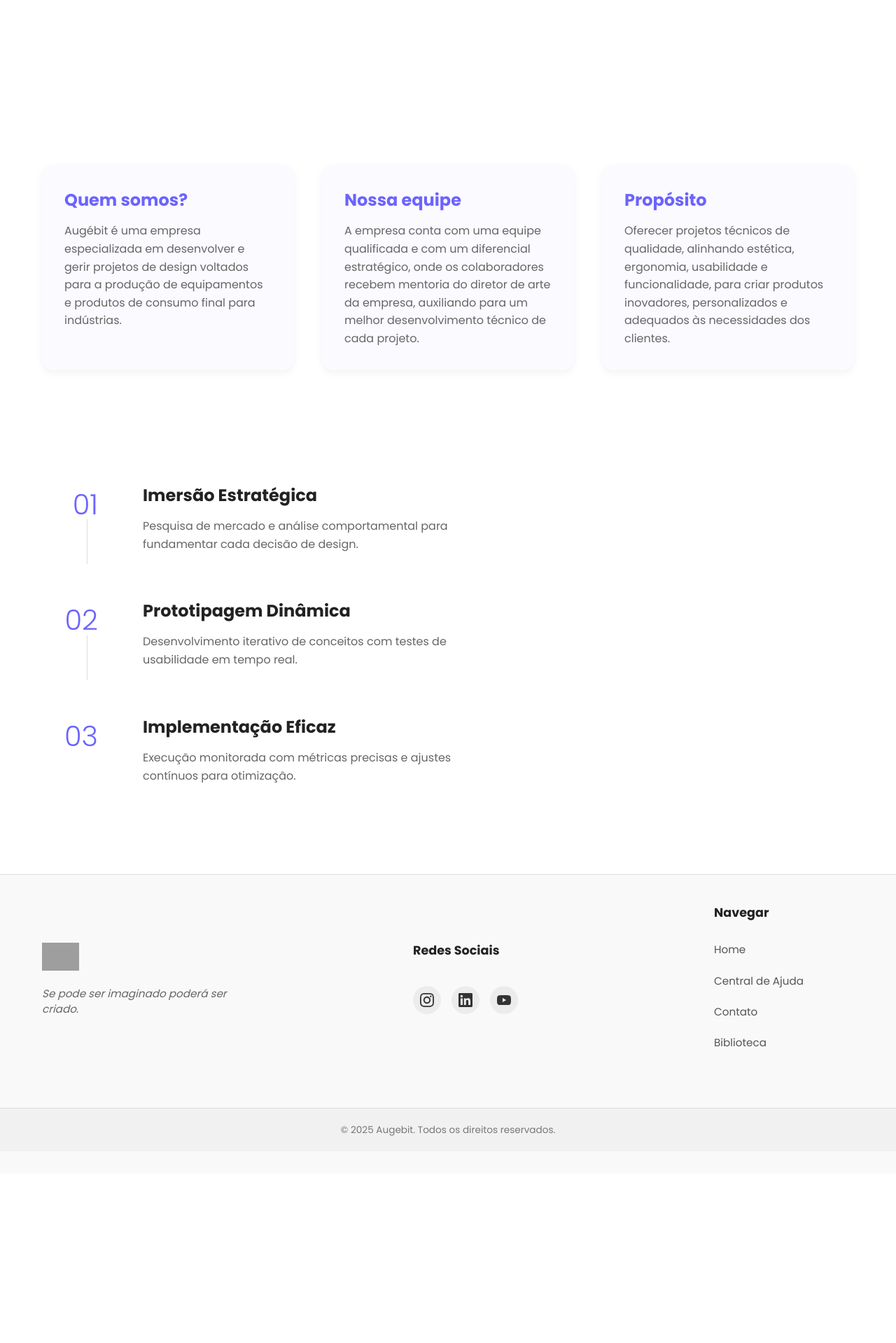
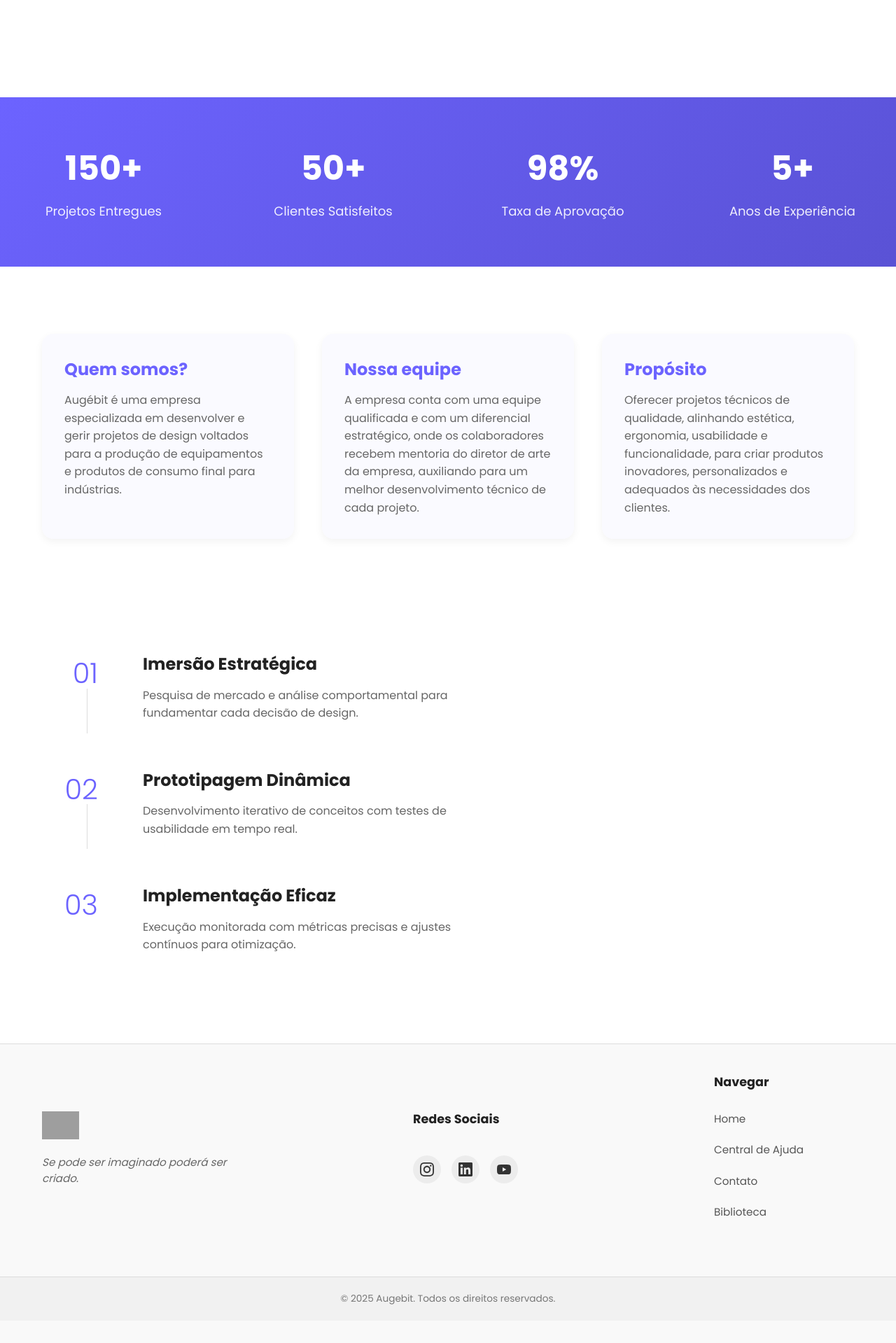
Before and after one commit to vic-cavalcant3/Augebit-RH, a PHP site: page / in a window 1280 px wide. Shown: the part 647-2566 px from the top of the page at 70% size. Before the commit the page ends 2292 px from the top, so only its background shows below. Run offline with PHP 8.4, Linux system fonts and the light colour scheme; grey boxes are pictures that could not be loaded.

Commit message:
mexendo na inicial (incrementando))

```diff
--- a/pages/index.php
+++ b/pages/index.php
@@ -19,6 +19,7 @@ session_start();
             --text-color: #2d2d2d;
             --light-gray: #666;
             --transition: all 0.3s cubic-bezier(0.4, 0, 0.2, 1);
+            --primary-dark: #5a52d5;
         }
 
 
@@ -355,7 +356,29 @@ session_start();
             height: 4rem;
         }
     }
+      .stats-section {
+            padding: 4rem 0;
+            background: linear-gradient(135deg, var(--primary-color) 0%, var(--primary-dark) 100%);
+            color: white;
+        }
 
+        .stats-grid {
+            display: grid;
+            grid-template-columns: repeat(auto-fit, minmax(200px, 1fr));
+            gap: 2rem;
+            text-align: center;
+        }
+
+        .stat-item h3 {
+            font-size: 3rem;
+            font-weight: 800;
+            margin-bottom: 0.5rem;
+        }
+
+        .stat-item p {
+            font-size: 1.125rem;
+            opacity: 0.9;
+        }
     </style>
 </head>
 <body>
@@ -398,6 +421,26 @@ session_start();
             </div>
         </section>
 
+<section class="stats-section">
+            <div class="stats-grid">
+                <div class="stat-item">
+                    <h3>150+</h3>
+                    <p>Projetos Entregues</p>
+                </div>
+                <div class="stat-item">
+                    <h3>50+</h3>
+                    <p>Clientes Satisfeitos</p>
+                </div>
+                <div class="stat-item">
+                    <h3>98%</h3>
+                    <p>Taxa de Aprovação</p>
+                </div>
+                <div class="stat-item">
+                    <h3>5+</h3>
+                    <p>Anos de Experiência</p>
+                </div>
+        </div>
+    </section>
 
 <section class="services-section">
   <div class="container services-container">
@@ -463,11 +506,6 @@ session_start();
     </div>
 </section>
 
-
-
-
-
-
     </main>
    <footer class="footer">
         <div class="container footer-container">
```
